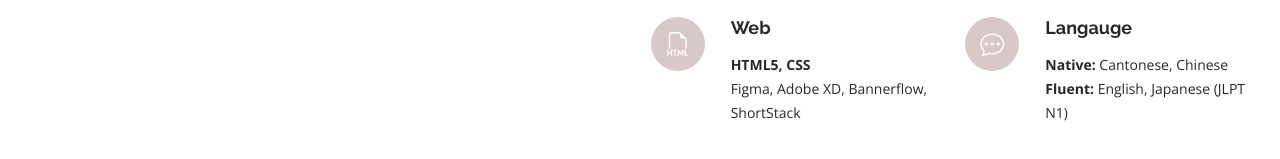
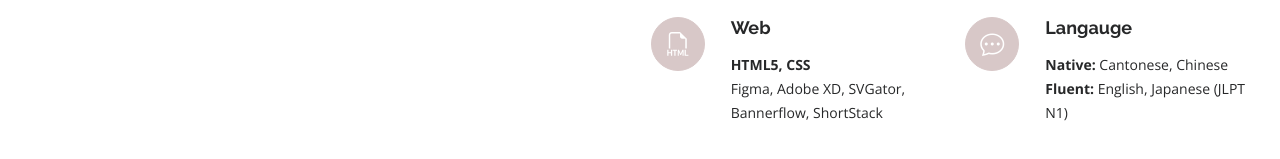
Before and after one commit to searwong/searwong.github.io, a plain HTML site: page index.html in a window 1280 px wide. Shown: the part 1396-1555 px from the top of the page. Drawn offline with nearby package versions, Linux system fonts and the light colour scheme.

Commit message:
Update index.html

```diff
--- a/index.html
+++ b/index.html
@@ -199,7 +199,7 @@
           <div class="col-lg-6 col-md-6 icon-box" data-aos="fade-up" data-aos-delay="200">
             <div class="icon"><i class="bi bi-filetype-html"></i></div>
             <h4 class="title">Web</h4>
-            <p class="description"><strong>HTML5, CSS</strong><br> Figma, Adobe XD, Bannerflow, ShortStack</p>
+            <p class="description"><strong>HTML5, CSS</strong><br> Figma, Adobe XD, SVGator, Bannerflow, ShortStack</p>
           </div>
           <div class="col-lg-6 col-md-6 icon-box" data-aos="fade-up" data-aos-delay="300">
             <div class="icon"><i class="bi bi-chat-dots"></i></div>
```
